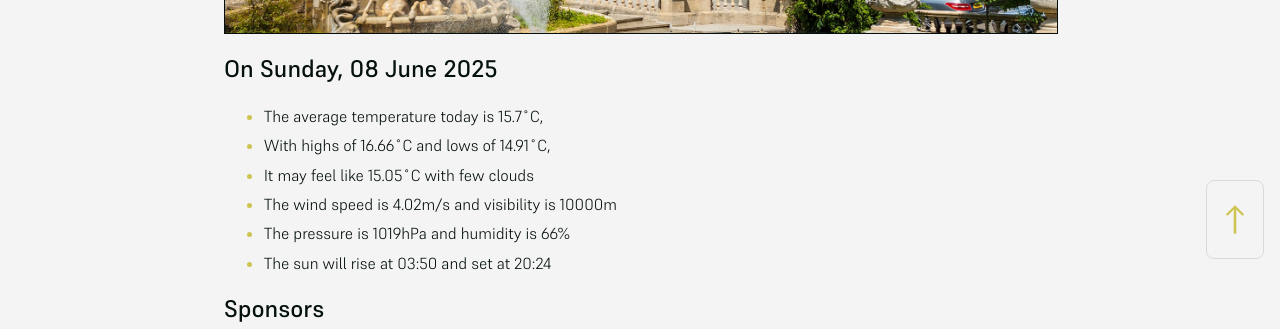
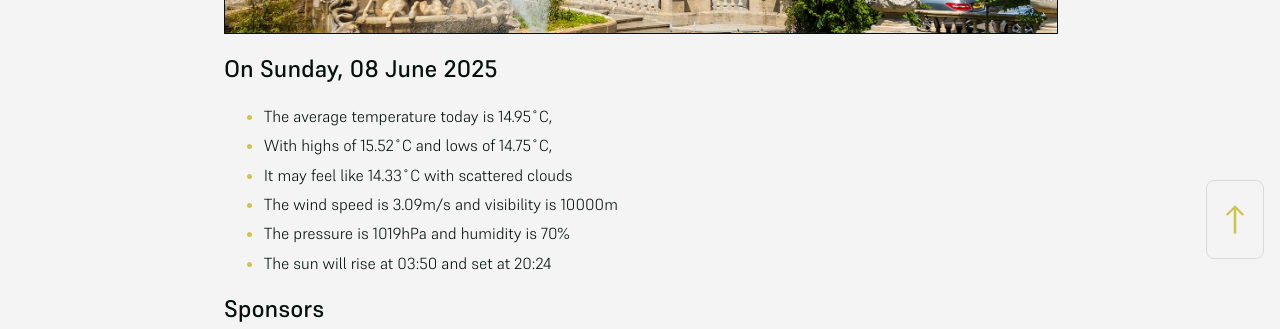
Before and after one commit to mat-0/cheltenham-open-data, a Jekyll site: the page built from index.md, in a window 1280 px wide. Shown: the part 625-954 px from the top of the page. Built offline with Jekyll 4.4.1, drawn with Linux system fonts in a browser that asks for light colours.

Commit message:
Updated 2025-06-08 18:58:08

```diff
--- a/index.md
+++ b/index.md
@@ -10,11 +10,11 @@ seo: Menu
 <!-- weather_marker starts -->
 ## On Sunday, 08 June 2025
 
-- The average temperature today is 15.7˚C,
-- With highs of 16.66˚C and lows of 14.91˚C,
-- It may feel like 15.05˚C with few clouds
-- The wind speed is 4.02m/s and visibility is 10000m
-- The pressure is 1019hPa and humidity is 66%
+- The average temperature today is 14.95˚C,
+- With highs of 15.52˚C and lows of 14.75˚C,
+- It may feel like 14.33˚C with scattered clouds
+- The wind speed is 3.09m/s and visibility is 10000m
+- The pressure is 1019hPa and humidity is 70%
 - The sun will rise at 03:50 and set at 20:24
 
 <!-- weather_marker ends -->
```
Also changed, not shown: _data/flood.json (+4 -4 lines), _pages/news.md (+4 -4 lines).
